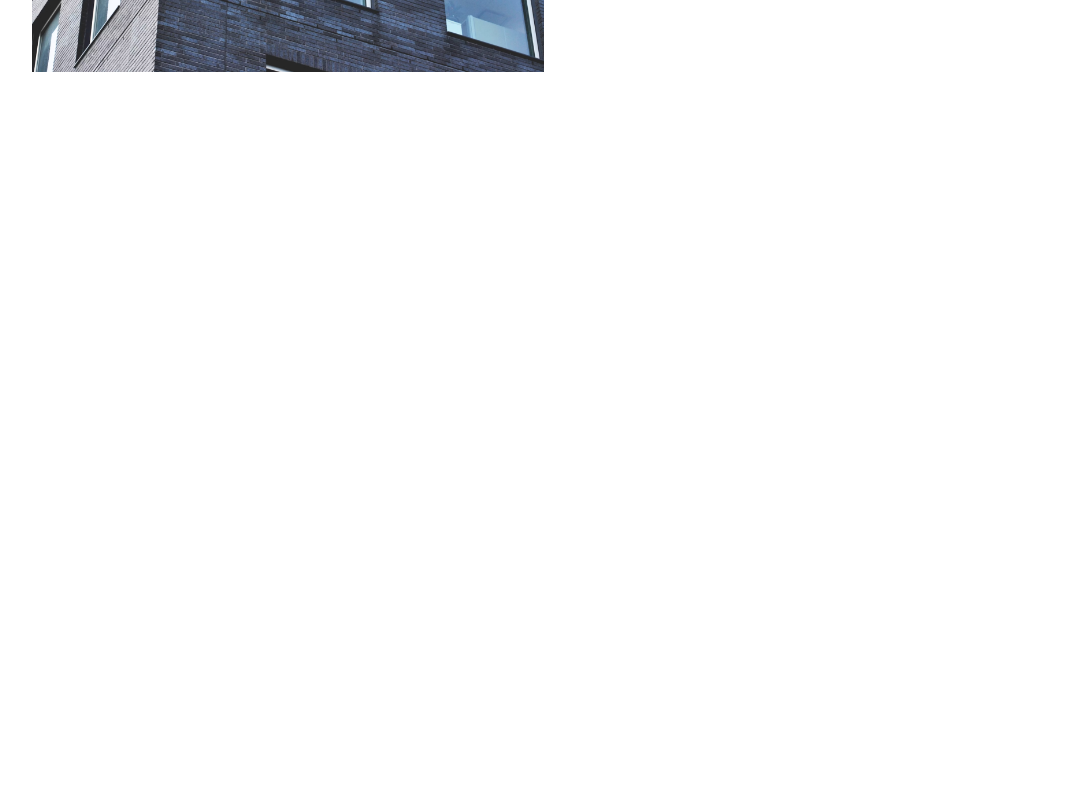
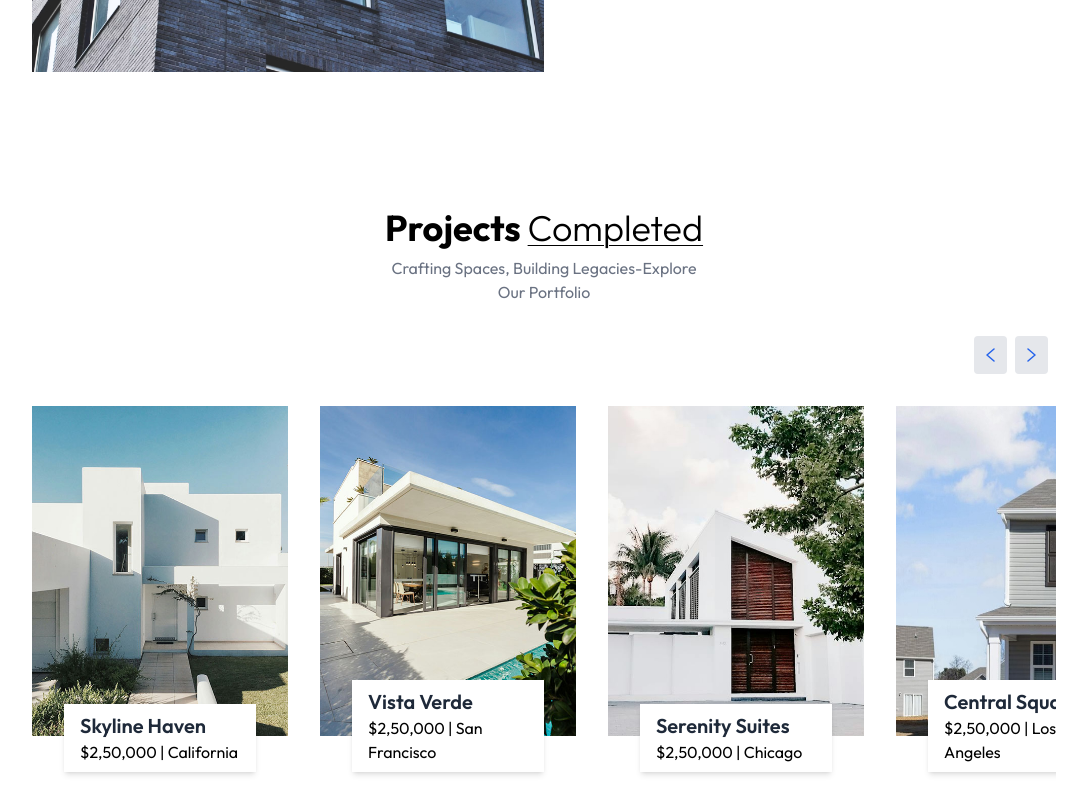
Before and after one commit to Codkashh/EliteResidency, a React (Vite) app in the folder Elite-Residency/: page / in a window 1280 px wide. Shown: the part 1480-2288 px from the top of the page, without its empty margins (96-1183 px from the left). Before the commit the page ends 1608 px from the top, so only its background shows below. Built offline with nearby package versions, Linux system fonts and the light colour scheme.

Commit message:
project component code

```diff
--- a/Elite-Residency/src/App.jsx
+++ b/Elite-Residency/src/App.jsx
@@ -1,11 +1,13 @@
 import React from 'react'
 import Header from './components/Header'
 import About from './components/About'
+import Projects from './components/Projects'
 const App = () => {
   return (
     <div className='w-full overflow-hidden'>
       <Header/>
       <About/>
+      <Projects/>
     </div>
   )
 }
--- /dev/null
+++ b/Elite-Residency/src/components/Projects.jsx
@@ -0,0 +1,68 @@
+import React, { useEffect, useState } from 'react'
+import { assets, projectsData } from '../assets/assets'
+
+const Projects = () => {
+
+const [currentIndex, setCurrentIndex] = useState(0);
+const [cardsToshow, setCardsToShow] = useState(1);
+
+useEffect(()=>{
+    const updateCardsToShow = () => {
+        if(window.innerWidth >= 1024) {
+            setCardsToShow(projectsData.length);
+        } else{
+            setCardsToShow(1);
+        };
+    }
+    updateCardsToShow();
+    window.addEventListener('resize',updateCardsToShow);
+    return ()=> window.removeEventListener('resize', updateCardsToShow);
+},[])
+
+const nextProject = ()=>{
+    setCurrentIndex((prevIndex) => (prevIndex + 1) % projectsData.length)
+}
+
+const prevProject = ()=>{
+    setCurrentIndex((prevIndex) => prevIndex === 0 ? projectsData.length - 1 : prevIndex - 1)
+}
+
+
+  return (
+    <div className='container mx-auto py-4 pt-20 px-6 md:px-20 lg:px-32 w-full overflow-hidden' id='Projects'>
+      <h1 className='text-2xl sm:text-4xl font-bold mb-2 text-center'>Projects <span className='underline underline-offset-4 decoration-1 under font-light'>Completed</span></h1>
+      <p className='text-center text-gray-500 mb-8 max-w-80 mx-auto'>Crafting Spaces, Building Legacies-Explore Our Portfolio</p>
+
+      {/*slider buttons*/}
+      <div className='flex justify-end items-center mb-8'>
+        <button onClick={prevProject} className='p-3 bg-gray-200 rounded mr-2' aria-label='Previous Project'>
+            <img src={assets.left_arrow} alt="Previous" />
+        </button>
+        <button onClick={nextProject} className='p-3 bg-gray-200 rounded mr-2' aria-label='Next Project'>
+            <img src={assets.right_arrow} alt="Next" />
+        </button>
+      </div>
+
+      {/* project slider container */}
+      <div className='overflow-hidden'>
+        <div className='flex gap-8 transition-transform duration-500 ease-in-out' style={{transform: `translateX(-${(currentIndex * 100) / cardsToshow}%)`}}>
+            {projectsData.map((project, index)=>(
+                <div key={index} className='relative flex-shrink-0 w-full sm:w-1/4'>
+                    <img src={project.image} alt={project.title} className='w-full h-auto mb-14' />
+                    <div className='absolute left-0 right-0 bottom-5 flex justify-center'>
+                        <div className='inline-block bg-white w-3/4 px-4 py-2 shadow-md'>
+                            <h2 className='text-xl font-semibold text-gray-800'>{project.title}</h2>
+                            <p>
+                                {project.price} <span>|</span> {project.location}
+                            </p>
+                        </div>
+                    </div>
+                </div>
+            ))}
+        </div>
+      </div>
+    </div>
+  )
+}
+
+export default Projects
```
